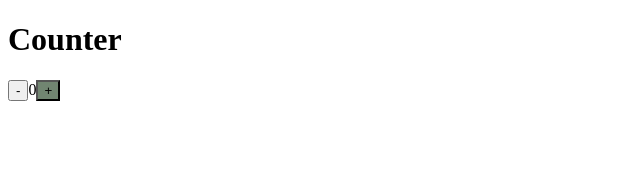
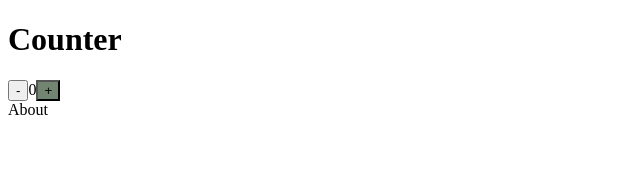
Before and after one commit to MaltSun/webpack, a React app: page / in a window 1280 px wide. Shown: the top 191 px of the page, without its empty margins (0-640 px from the left). Built offline with nearby package versions, Linux system fonts and the light colour scheme.

Commit message:
feat: add aliases for paths

```diff
--- a/src/components/App.tsx
+++ b/src/components/App/App.tsx
@@ -1,6 +1,7 @@
 import React, { useState } from "react";
 import classes from "./App.module.scss";
 import { Link, Outlet } from "react-router-dom";
+import { LazyAbout } from "@/components/pages/about/About.lazy";
 
 export const App = () => {
   const [count, setCount] = useState<number>(0);
@@ -22,7 +23,7 @@ export const App = () => {
       <button className={classes.button} onClick={eventAdder}>
         +
       </button>
-      <Outlet />
+      <LazyAbout />
     </div>
   );
 };
--- a/src/index.tsx
+++ b/src/index.tsx
@@ -1,9 +1,9 @@
 import { createRoot } from "react-dom/client";
-import { App } from "./components/App";
+import { App } from "./components/App/App";
 import React, { Suspense } from "react";
 import { createBrowserRouter, RouterProvider } from "react-router-dom";
-import { LazyShop } from "./components/pages/shop/Shop.lazy";
-import { LazyAbout } from "./components/pages/about/About.lazy";
+import { LazyShop } from "@/components/pages/shop/Shop.lazy";
+import { LazyAbout } from "@/components/pages/about/About.lazy";
 
 
 const root = document.getElementById("root");
--- a/tsconfig.json
+++ b/tsconfig.json
@@ -8,6 +8,10 @@
     "allowJs": true,
     "moduleResolution": "node",
       "allowSyntheticDefaultImports": true,
+      "baseUrl": ".",
+      "paths": {
+      "@/*" : ["./src/*"]
+      },
     "esModuleInterop": true
       },
       "ts-node": {
--- a/webpack.config.ts
+++ b/webpack.config.ts
@@ -15,11 +15,11 @@ interface EnvVariables {
 
 export default (env: EnvVariables) => {
   // const isDev = env.mode === 'development'
-
   const paths: BuildPaths = {
     output: path.resolve(__dirname, 'build'),
     entry: path.resolve(__dirname, 'src', 'index.tsx'),
-    html: path.resolve(__dirname, 'public', 'index.html')
+    html: path.resolve(__dirname, 'public', 'index.html'),
+    src:  path.resolve(__dirname, 'src')
   }
 
   const config: webpack.Configuration = buildWebpack({
```
Also changed, not shown: src/components/App/App.module.scss (renamed from src/components/App.module.scss), 3 other files (tests, documents, lock files or other folders).
